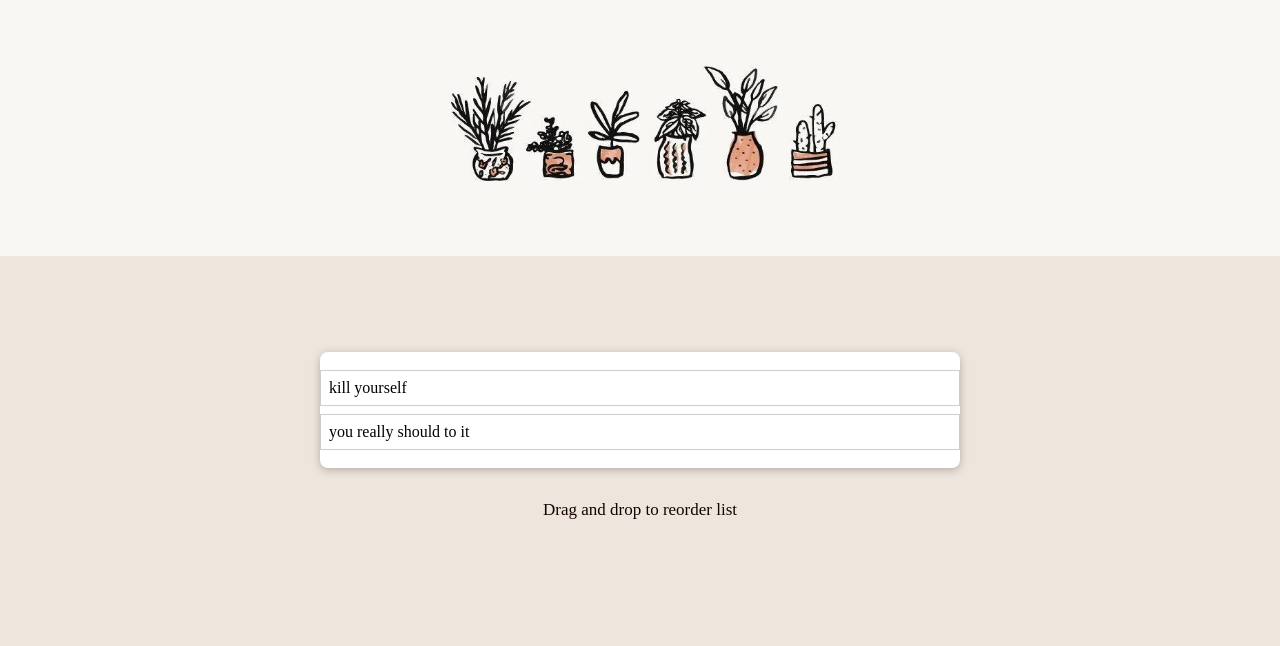
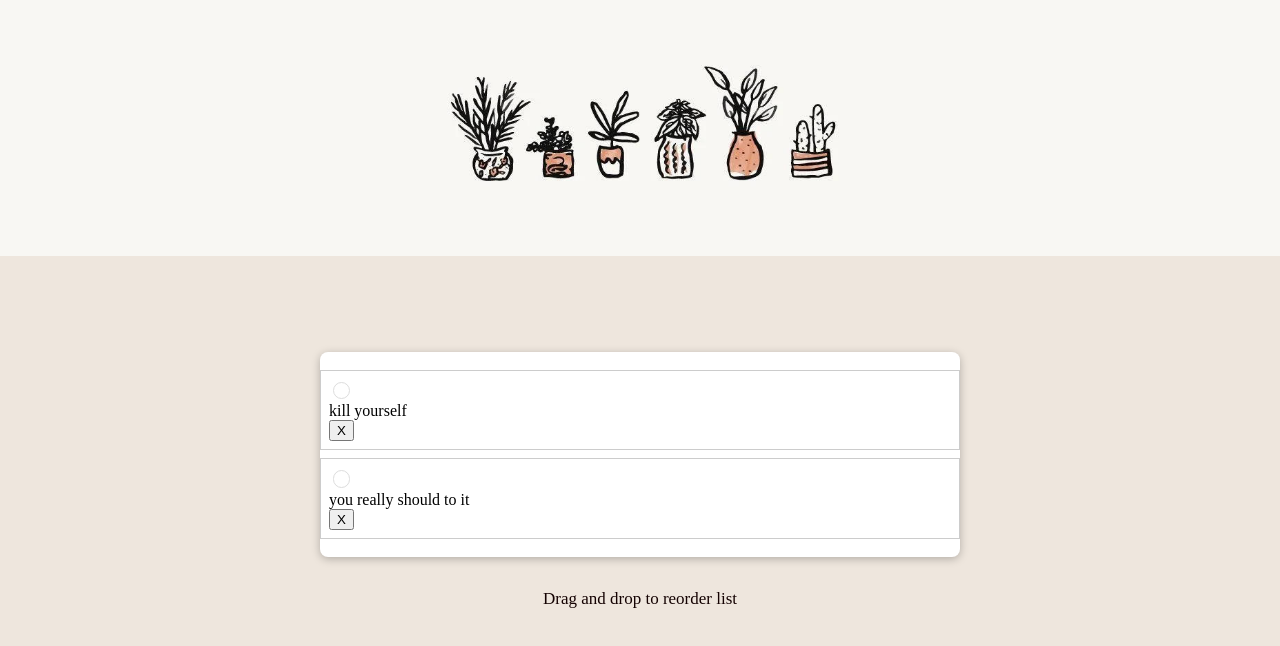
Before and after one commit to alexandra26arkhipenko/test-todo-react, a React (Create React App) app: page / in a window 1280 px wide. Shown: the top 646 px of the page. Built offline with nearby package versions, Linux system fonts and the light colour scheme.

Commit message:
added Todo and checkbox styles

```diff
--- a/src/components/Todos/Todo/Todo.js
+++ b/src/components/Todos/Todo/Todo.js
@@ -1,9 +1,17 @@
+import classes from "./Todo.module.css";
+
 const Todo = (props) => {
-    return <div>
-        <div></div>
-        <div></div>
-        <div></div>
-    </div>
-}
+  return (
+    <li>
+      <div >
+        <input type="checkbox" className={classes.round} />
+      </div>
+      <div>{props.text}</div>
+      <div>
+        <button>X</button>
+      </div>
+    </li>
+  );
+};
 
 export default Todo;
--- a/src/components/Todos/Todo/Todo.module.css
+++ b/src/components/Todos/Todo/Todo.module.css
@@ -0,0 +1,16 @@
+.round {
+    width: 1.3em;
+    height: 1.3em;
+    background-color: white;
+    border-radius: 50%;
+    vertical-align: middle;
+    border: 1px solid #ddd;
+    appearance: none;
+    -webkit-appearance: none;
+    outline: none;
+    cursor: pointer;
+}
+
+.round:checked {
+    background-color: #a25e5e;
+}
--- a/src/components/Todos/TodoList/TodoList.js
+++ b/src/components/Todos/TodoList/TodoList.js
@@ -3,6 +3,7 @@ import { useSelector } from "react-redux";
 import Card from "../../UI/Card";
 
 import classes from "./TodoList.module.css";
+import Todo from "../Todo/Todo";
 
 const TodoList = () => {
   const todos = useSelector((state) => state.todos);
@@ -11,7 +12,7 @@ const TodoList = () => {
     <Card className={classes.todos}>
       <ul>
         {todos.map((todo) => (
-          <li key={todo.id}>{todo.text}</li>
+          <Todo key={todo.id} text={todo.text} />
         ))}
       </ul>
     </Card>
```
